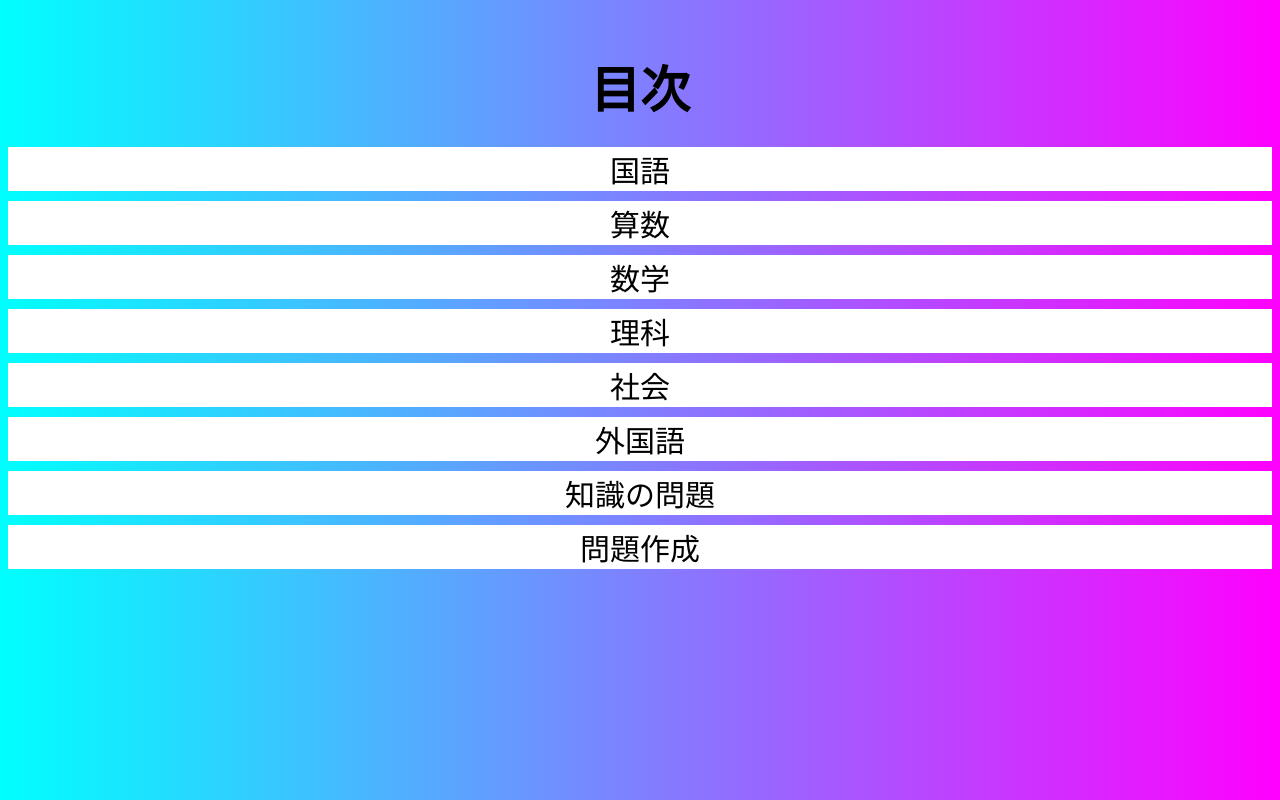
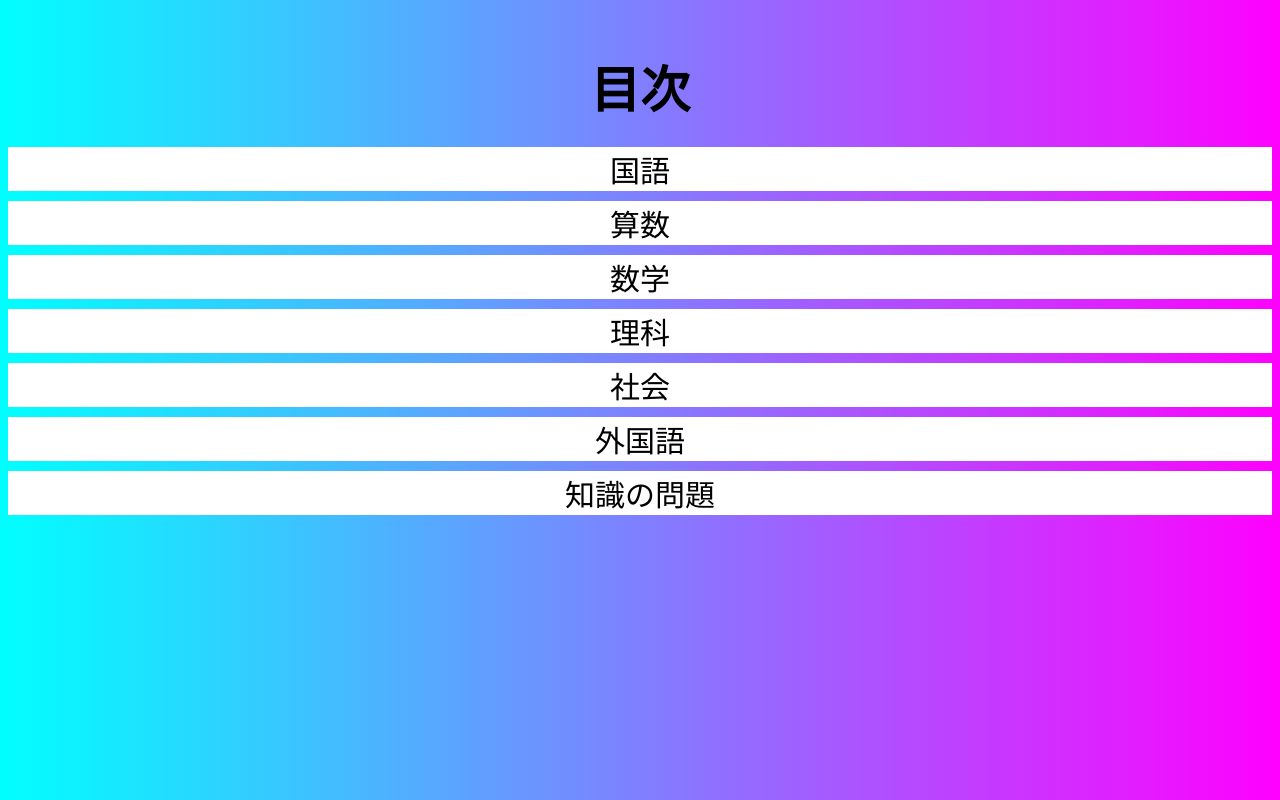
Before and after one commit to CODE24145/-, a plain HTML site: page index.html in a window 1280 px wide. Drawn offline with Linux system fonts and the light colour scheme.

Commit message:
Update index.html

```diff
--- a/index.html
+++ b/index.html
@@ -45,7 +45,6 @@
             <a href="https://sagaeedu.sharepoint.com/:f:/s/6308/EqaQYuOKOHFIjUiwfWRvThkBefwDy6waOOCO3Q3K2rnm5g?e=0ZvPaR">社会</a>
             <a href="https://sagaeedu.sharepoint.com/:f:/s/6308/EkP-VFQfTZpMv6jas1P8JHoBGRzWuroy5sOT2t53zpeS1A?e=KSakqB">外国語</a>
             <a href="https://sagaeedu.sharepoint.com/:f:/s/6308/EvYYWINrRqtGp5sLl6ySHZwBE-LVAmjTI4jmEoxtTevaqw?e=qygNJU">知識の問題</a>
-            <a href="html">問題作成</a>
         </div>
     </div>
 </body>
```
